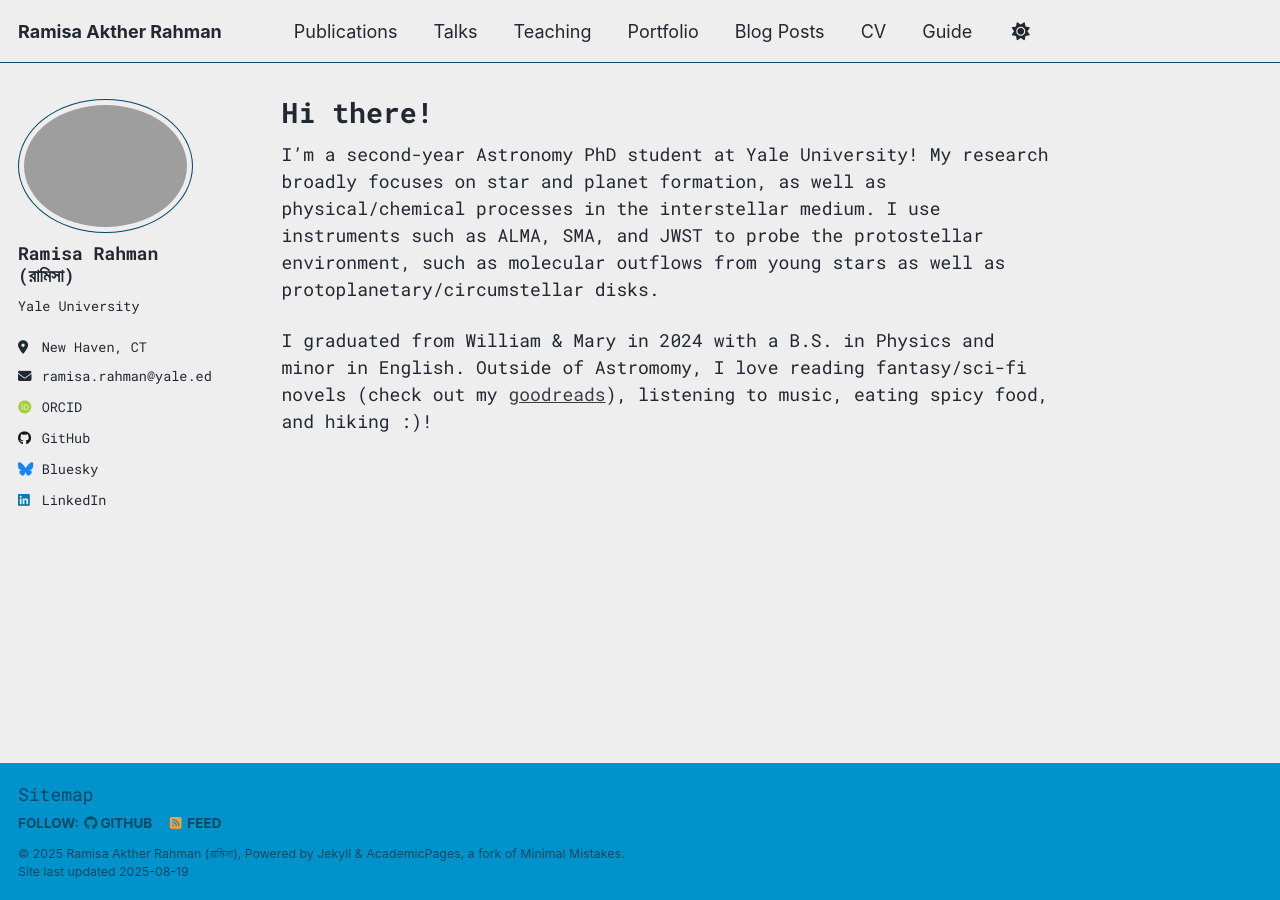
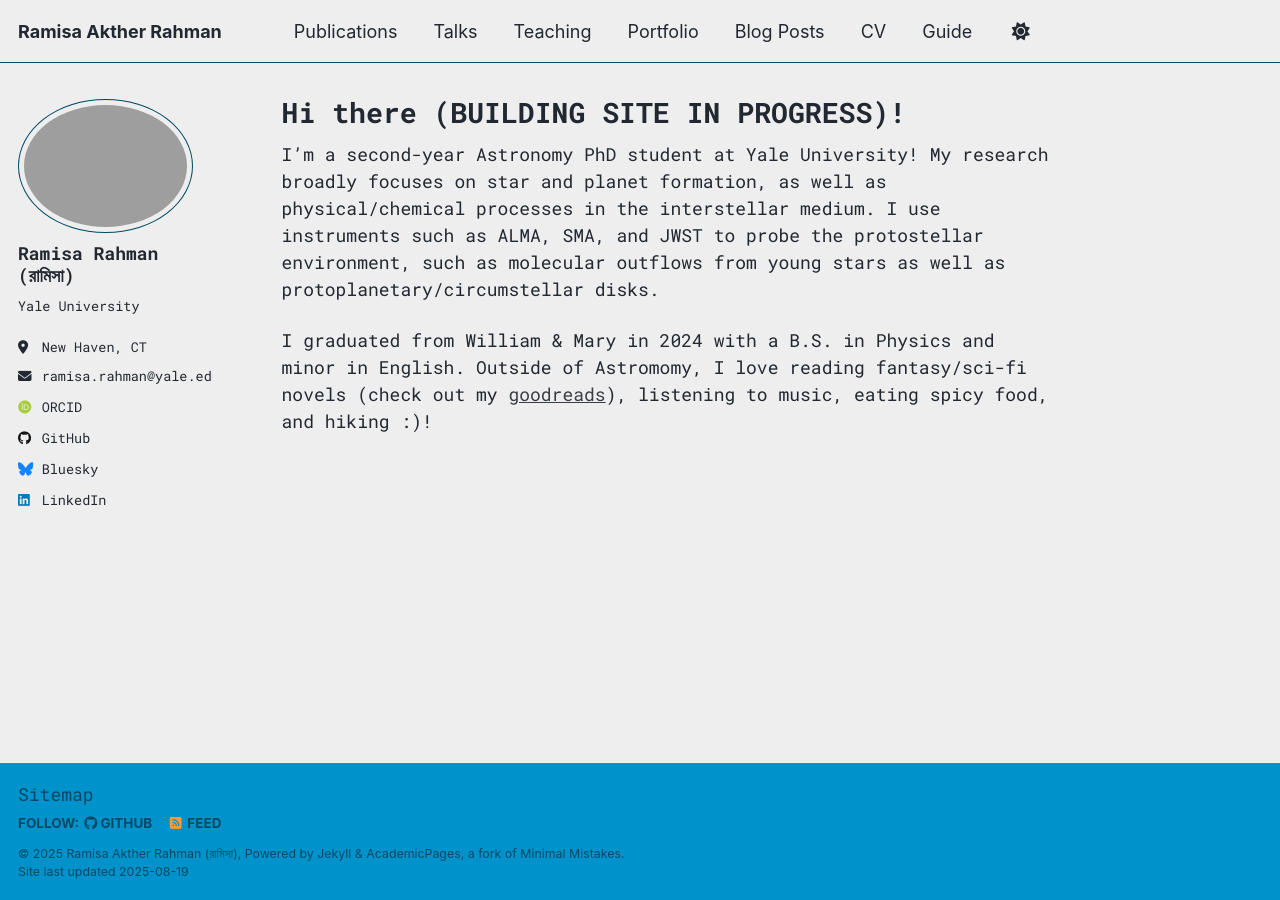
Before and after one commit to ramistarblob/ramistarblob.github.io, a Jekyll site: the page built from _pages/about.md, in a window 1280 px wide. Built offline with Jekyll 4.4.1, drawn with Linux system fonts in a browser that asks for light colours; some web fonts are replaced; a script that is not in the unit is left out.

Commit message:
Update about.md

```diff
--- a/_pages/about.md
+++ b/_pages/about.md
@@ -1,6 +1,6 @@
 ---
 permalink: /
-title: "Hi there!"
+title: "Hi there (BUILDING SITE IN PROGRESS)!"
 author_profile: true
 redirect_from:
   - /about/
```
